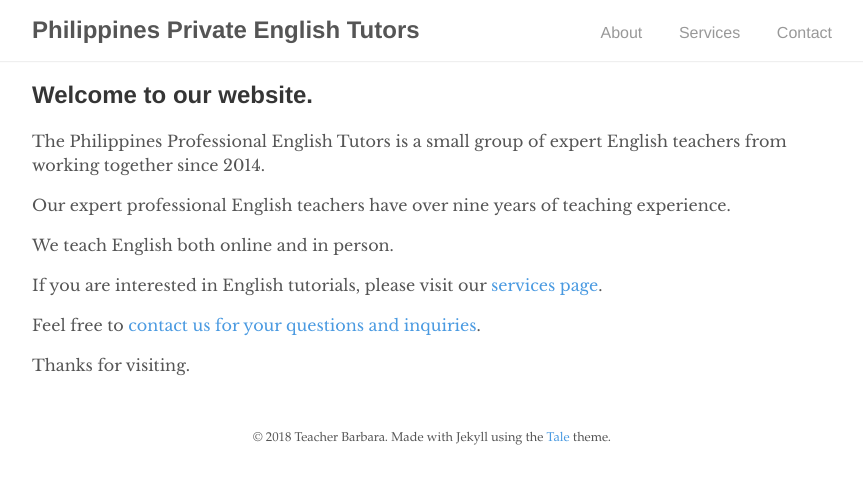
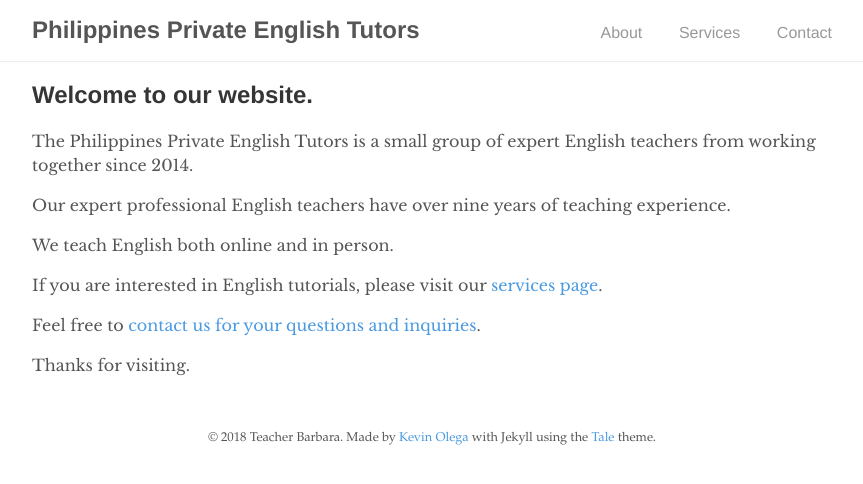
Before and after one commit to kevinolega/philippinesprivateenglishtutors, a Jekyll site: the page built from index.html, in a window 1280 px wide. Shown: the top 484 px of the page, without its empty margins (208-1071 px from the left). Built offline with Jekyll 4.4.1, drawn with Linux system fonts in a browser that asks for light colours; the list of posts is cut into pages by our own code.

Commit message:
credit correction

```diff
--- a/_layouts/default.html
+++ b/_layouts/default.html
@@ -24,7 +24,7 @@
 
     <footer>
       <span>
-        &copy; <time datetime="{{ site.time }}">{{ site.time | date: '%Y' }}</time> {{ site.author.name }}. Made with Jekyll using the <a href="https://github.com/chesterhow/tale/">Tale</a> theme.
+        &copy; <time datetime="{{ site.time }}">{{ site.time | date: '%Y' }}</time> {{ site.author.name }}. Made by <a href="http://kevinolega.com/now">Kevin Olega</a> with Jekyll using the <a href="https://github.com/chesterhow/tale/">Tale</a> theme.
       </span>
     </footer>
   </body>
--- a/_layouts/home.html
+++ b/_layouts/home.html
@@ -5,7 +5,7 @@ layout: default
 
 <h2>Welcome to our website.</h2>
 
-<p>The Philippines Professional English Tutors is a small group of expert English teachers from working together since 2014.</p>
+<p>The Philippines Private English Tutors is a small group of expert English teachers from working together since 2014.</p>
 
 <p>Our expert professional English teachers have over nine years of teaching experience.</p>
 
```
